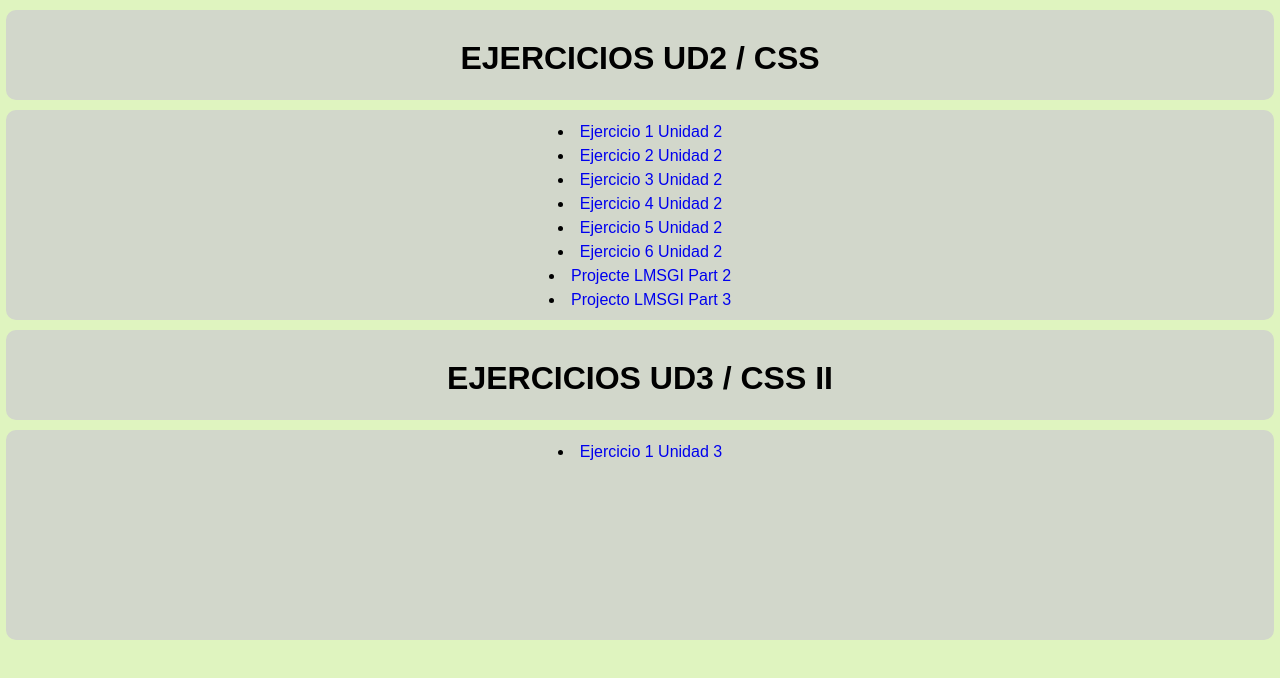
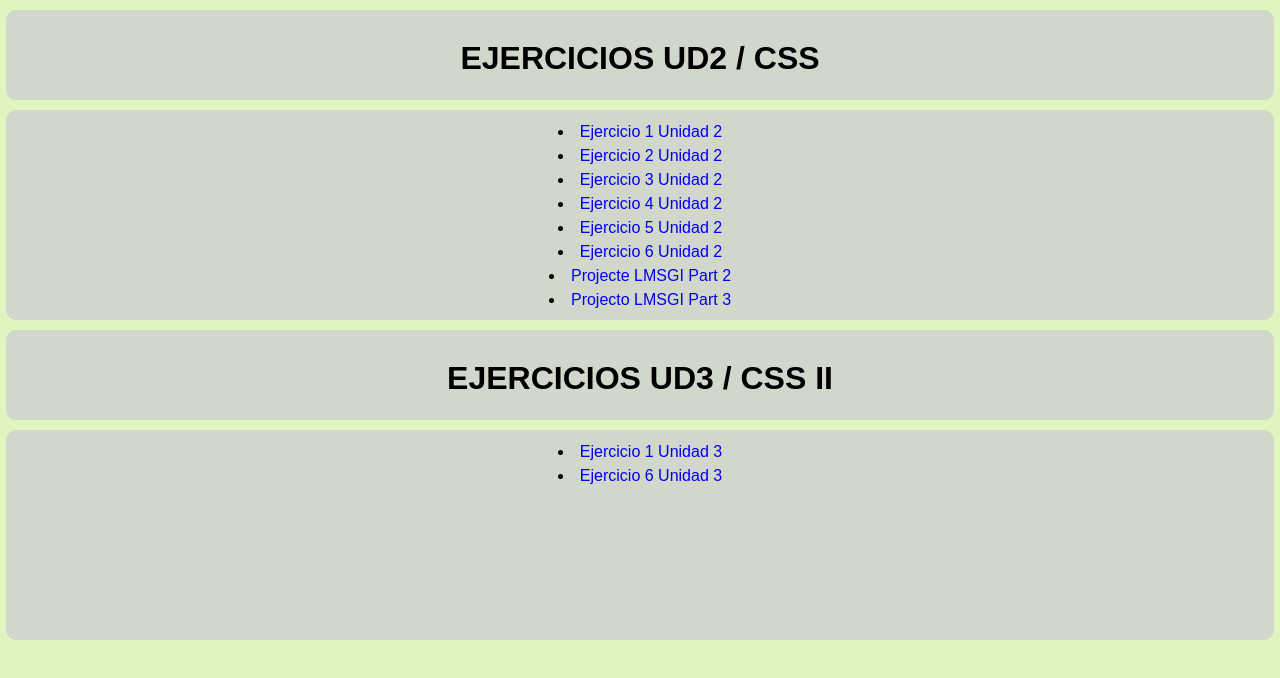
Before and after one commit to KarinaDAW1/LMSGI-1rDAW, a plain HTML site: page index.html in a window 1280 px wide. Drawn offline with Linux system fonts and the light colour scheme.

Commit message:
Update index.html

```diff
--- a/index.html
+++ b/index.html
@@ -65,6 +65,7 @@
 	<h1> EJERCICIOS UD3 / CSS II </h1>
 	<nav>
 		<li><a href="./lmsgi_ex1_ud3_karina_izquierdo/lmsgi_ex1_ud3.html">Ejercicio 1 Unidad 3</a></li>
+		<li><a href="./ud3_ex6_karina_izquierdo/lmsgi_ex6_ud3.html">Ejercicio 6 Unidad 3</a></li>
 	</nav>
 </body>
 </html>
```
